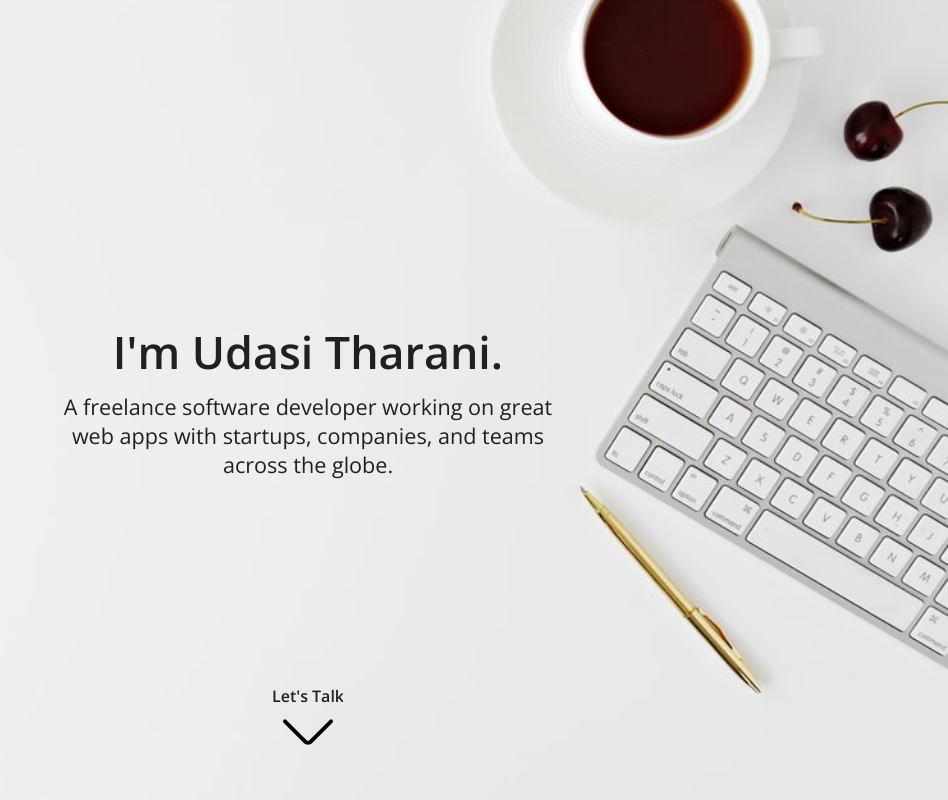
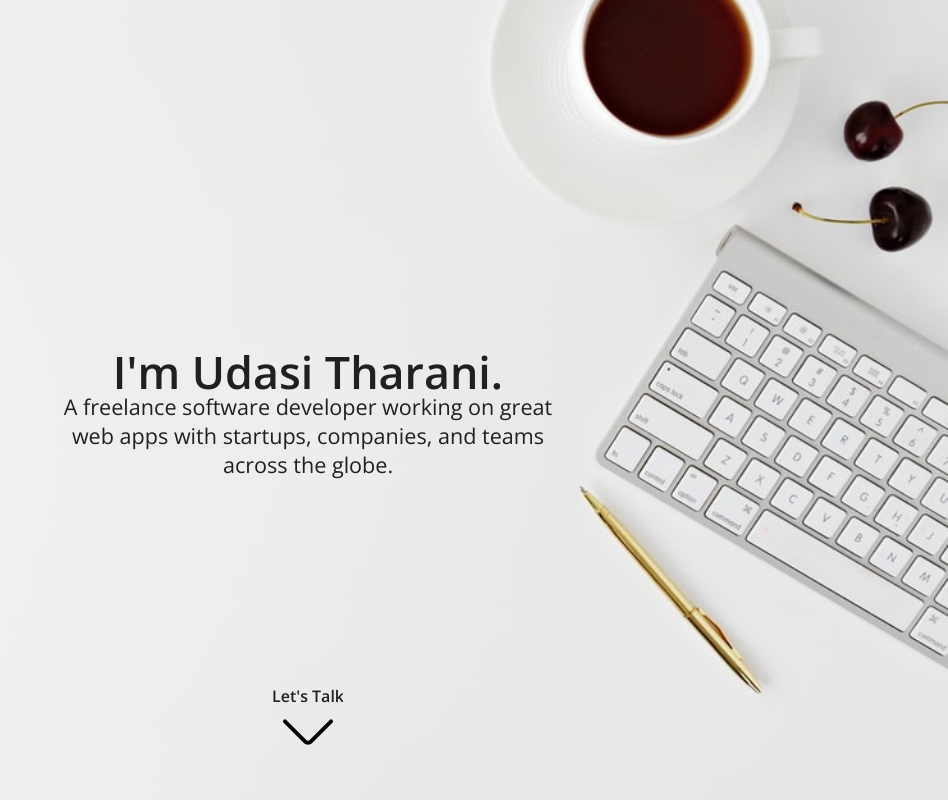
Before and after one commit to niftytyro/udasitharani.dev, a React (Create React App) app: page / in a window 1280 px wide. Shown: the top 800 px of the page, without its empty margins (332-1280 px from the left). Built offline with nearby package versions, Linux system fonts and the light colour scheme.

Commit message:
added animations

```diff
--- a/package.json
+++ b/package.json
@@ -6,6 +6,7 @@
     "@testing-library/jest-dom": "^4.2.4",
     "@testing-library/react": "^9.5.0",
     "@testing-library/user-event": "^7.2.1",
+    "framer-motion": "^2.4.2",
     "react": "^16.13.1",
     "react-dom": "^16.13.1",
     "react-scripts": "3.4.3"
--- a/src/Components/Introduction/Introduction.js
+++ b/src/Components/Introduction/Introduction.js
@@ -3,6 +3,7 @@ import AppReferenceContext from "../../context/AppReferenceContext";
 import ContactButton from "../ContactButton/ContactButton";
 import backgroundImage from "../../static/background.jpeg";
 import styles from "./Introduction.module.css";
+import { motion } from "framer-motion";
 
 const Introduction = () => {
   const { AboutMeRef } = useContext(AppReferenceContext);
@@ -23,11 +24,21 @@ const Introduction = () => {
       </div>
       <div className={styles.shortIntroContainer}>
         <div className={styles.shortIntro}>
-          <div className={styles.shortTitle}>I'm Udasi Tharani.</div>
-          <div className={styles.shortDescription}>
+          <motion.div
+            animate={{ translateY: "-20px", opacity: 1 }}
+            transition={{ duration: 0.5 }}
+            className={styles.shortTitle}
+          >
+            I'm Udasi Tharani.
+          </motion.div>
+          <motion.div
+            animate={{ translateY: "-20px", opacity: 1 }}
+            transition={{ duration: 0.5, delay: 0.25 }}
+            className={styles.shortDescription}
+          >
             A freelance software developer working on great web apps with
             startups, companies, and teams across the globe.
-          </div>
+          </motion.div>
         </div>
         <ContactButton text="Let's Talk" handleClick={scrollToAbout} />
       </div>
--- a/src/Components/Introduction/Introduction.module.css
+++ b/src/Components/Introduction/Introduction.module.css
@@ -29,10 +29,14 @@
 .shortIntro .shortTitle {
   font-weight: 600;
   font-size: 2.8rem;
+  transform: translateY(20px);
+  opacity: 0;
 }
 .shortIntro .shortDescription {
   margin-top: 10px;
   font-size: 1.35rem;
+  transform: translateY(20px);
+  opacity: 0;
 }
 
 @media (max-width: 900px) {
```
Also changed, not shown: 1 other file (tests, documents, lock files or other folders).
